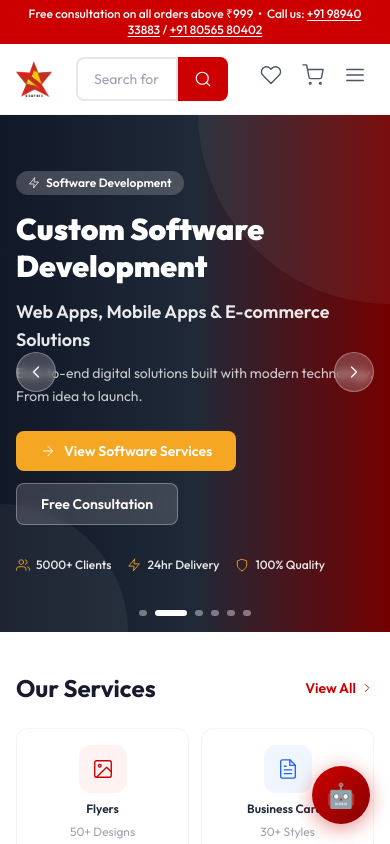
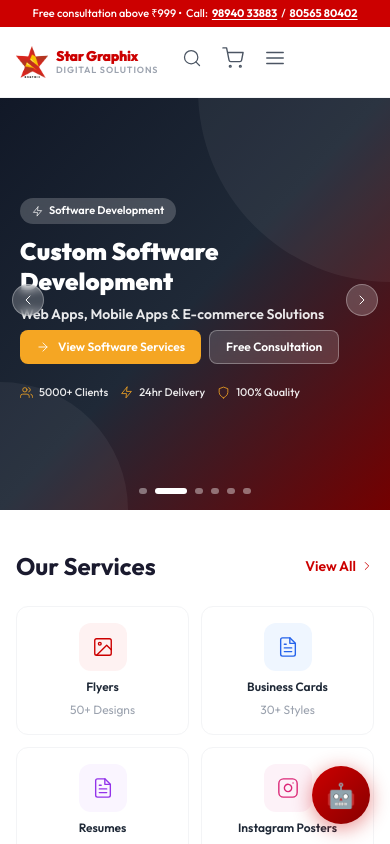
Before and after one commit to techmohan6374/stargraphix_react-app, a React (Vite) app: page / in a window 390 px wide. Shown: the top 844 px of the page. Built offline with nearby package versions, Linux system fonts and the light colour scheme.

Commit message:
design changes done

```diff
--- a/src/App.jsx
+++ b/src/App.jsx
@@ -61,7 +61,7 @@ function PublicLayout({ children }) {
   return (
     <div className="flex flex-col min-h-screen">
       <Header />
-      <div className="flex-1 mt-[112px] md:mt-[120px]">
+      <div className="flex-1 mt-[90px] sm:mt-[108px] md:mt-[120px]">
         {children}
       </div>
       <Footer />
--- a/src/components/layout/Header.jsx
+++ b/src/components/layout/Header.jsx
@@ -15,6 +15,7 @@ export default function Header() {
   const [mobileMenuOpen, setMobileMenuOpen] = useState(false);
   const [userDropdown, setUserDropdown] = useState(false);
   const [navOpen, setNavOpen] = useState(false);
+  const [mobileSearch, setMobileSearch] = useState(false);
   const [scrolled, setScrolled] = useState(false);
   const dropdownRef = useRef(null);
   const navRef = useRef(null);
@@ -62,30 +63,34 @@ export default function Header() {
   return (
     <header className={`fixed top-0 left-0 right-0 z-50 bg-white transition-shadow duration-300 ${scrolled ? 'shadow-header' : 'border-b border-gray-100'}`}>
       {/* Top announcement bar */}
-      <div className="bg-primary-600 text-white text-center text-xs font-medium py-1.5 px-4">
-        <span>
-          Free consultation on all orders above ₹999 &nbsp;•&nbsp; Call us:&nbsp;
-          <a href="tel:+919894033883" className="underline underline-offset-2 hover:text-white/80 transition-colors">+91 98940 33883</a>
-          &nbsp;/&nbsp;
-          <a href="tel:+918056580402" className="underline underline-offset-2 hover:text-white/80 transition-colors">+91 80565 80402</a>
+      <div className="bg-primary-600 text-white text-center text-[11px] font-medium py-1.5 px-4 leading-snug">
+        <span className="flex flex-wrap items-center justify-center gap-x-1">
+          <span className="hidden sm:inline">Free consultation on all orders above ₹999 •</span>
+          <span className="sm:hidden">Free consultation above ₹999 •</span>
+          <span className="flex items-center gap-1">
+            Call:
+            <a href="tel:+919894033883" className="underline underline-offset-2 font-bold whitespace-nowrap">98940 33883</a>
+            <span>/</span>
+            <a href="tel:+918056580402" className="underline underline-offset-2 font-bold whitespace-nowrap">80565 80402</a>
+          </span>
         </span>
       </div>
 
       {/* Main header */}
       <div className="container-custom py-3">
         <div className="flex items-center gap-4">
-          {/* Logo */}
-          <Link to="/" className="flex items-center gap-2.5 flex-shrink-0">
-            <img src="/logo.png" alt="Star Graphix" className="h-9 w-9 object-contain" />
-            <div className="hidden sm:flex flex-col leading-none">
-              <span className="text-base font-black text-primary-600 tracking-tight leading-none">Star Graphix</span>
-              <span className="text-[10px] font-semibold text-gray-400 tracking-widest leading-none mt-0.5">DIGITAL SOLUTIONS</span>
+          {/* Logo - always visible */}
+          <Link to="/" className="flex items-center gap-2 flex-shrink-0">
+            <img src="/logo.png" alt="Star Graphix" className="h-8 w-8 sm:h-9 sm:w-9 object-contain" />
+            <div className="flex flex-col leading-none">
+              <span className="text-sm sm:text-base font-black text-primary-600 tracking-tight leading-none">Star Graphix</span>
+              <span className="text-[9px] sm:text-[10px] font-semibold text-gray-400 tracking-widest leading-none mt-0.5">DIGITAL SOLUTIONS</span>
             </div>
           </Link>
 
-          {/* Search bar */}
-          <form onSubmit={handleSearch} className="flex-1 max-w-2xl mx-2 sm:mx-4">
-            <div className="relative flex">
+          {/* Search bar — desktop only */}
+          <form onSubmit={handleSearch} className="hidden md:flex flex-1 max-w-2xl mx-4">
+            <div className="relative flex w-full">
               <input
                 type="text"
                 value={searchQuery}
@@ -103,9 +108,17 @@ export default function Header() {
           </form>
 
           {/* Right actions */}
-          <div className="flex items-center gap-1 sm:gap-2 flex-shrink-0">
-            {/* Wishlist */}
-            <Link to={user ? '/wishlist' : '/login'} className="relative p-2 text-gray-600 hover:text-primary-600 transition-colors rounded-lg hover:bg-gray-50">
+          <div className="flex items-center gap-1 flex-shrink-0">
+            {/* Mobile search toggle */}
+            <button
+              onClick={() => setMobileSearch(!mobileSearch)}
+              className="md:hidden p-2 text-gray-600 hover:text-primary-600 transition-colors rounded-lg hover:bg-gray-50"
+            >
+              <Icon name="Search" size={20} />
+            </button>
+
+            {/* Wishlist — hidden on mobile */}
+            <Link to={user ? '/wishlist' : '/login'} className="relative p-2 text-gray-600 hover:text-primary-600 transition-colors rounded-lg hover:bg-gray-50 hidden sm:flex">
               <Icon name="Heart" size={22} />
               {wishlistCount > 0 && (
                 <span className="absolute -top-1 -right-1 bg-primary-600 text-white text-xs w-4 h-4 rounded-full flex items-center justify-center font-bold">
@@ -185,6 +198,25 @@ export default function Header() {
           </div>
         </div>
       </div>
+
+      {/* Mobile search bar — expands below header on tap */}
+      {mobileSearch && (
+        <div className="md:hidden border-t border-gray-100 bg-white px-4 py-2 animate-slide-down">
+          <form onSubmit={(e) => { handleSearch(e); setMobileSearch(false); }} className="flex gap-2">
+            <input
+              type="text"
+              value={searchQuery}
+              onChange={(e) => setSearchQuery(e.target.value)}
+              autoFocus
+              placeholder="Search flyers, cards, web apps..."
+              className="flex-1 border-2 border-gray-200 focus:border-primary-600 rounded-lg px-3 py-2 text-sm outline-none font-outfit"
+            />
+            <button type="submit" className="bg-primary-600 hover:bg-primary-700 text-white px-4 rounded-lg flex items-center transition-colors">
+              <Icon name="Search" size={16} />
+            </button>
+          </form>
+        </div>
+      )}
 
       {/* Navigation bar */}
       <nav className="hidden md:block border-t border-gray-100 bg-white">
--- a/src/pages/Home.jsx
+++ b/src/pages/Home.jsx
@@ -140,43 +140,43 @@ export default function Home() {
   return (
     <main className="font-outfit">
       {/* ===== HERO SECTION ===== */}
-      <section className={`relative bg-gradient-to-r ${slide.bg} overflow-hidden min-h-[520px] flex items-center transition-all duration-700`}>
+      <section className={`relative bg-gradient-to-br ${slide.bg} overflow-hidden min-h-[420px] sm:min-h-[500px] md:min-h-[540px] flex items-center transition-all duration-700`}>
         {/* Background pattern */}
         <div className="absolute inset-0 opacity-5">
           <div className="absolute top-0 right-0 w-96 h-96 bg-white rounded-full -translate-y-1/2 translate-x-1/2" />
           <div className="absolute bottom-0 left-0 w-64 h-64 bg-white rounded-full translate-y-1/2 -translate-x-1/2" />
         </div>
 
-        <div className="container-custom py-12 md:py-16 relative z-10">
-          <div className="grid grid-cols-1 lg:grid-cols-2 gap-8 items-center">
+        <div className="container-custom px-5 py-8 sm:py-12 md:py-16 relative z-10">
+          <div className="grid grid-cols-1 lg:grid-cols-2 gap-6 items-center">
             <div className="animate-fade-in">
-              <span className="inline-flex items-center gap-1.5 bg-white bg-opacity-20 text-white text-xs font-semibold px-3 py-1 rounded-full mb-4 backdrop-blur-sm">
-                <Icon name="Zap" size={12} /> {slide.tag}
+              <span className="inline-flex items-center gap-1.5 bg-white bg-opacity-20 text-white text-[11px] font-semibold px-3 py-1 rounded-full mb-3 backdrop-blur-sm">
+                <Icon name="Zap" size={11} /> {slide.tag}
               </span>
-              <h1 className="text-3xl sm:text-4xl md:text-5xl font-black text-white mb-3 leading-tight">
+              <h1 className="text-2xl sm:text-3xl md:text-4xl lg:text-5xl font-black text-white mb-2 leading-tight">
                 {slide.title}
               </h1>
-              <p className="text-lg text-white text-opacity-90 font-semibold mb-2">{slide.subtitle}</p>
-              <p className="text-sm text-white text-opacity-75 mb-6 max-w-lg leading-relaxed">{slide.desc}</p>
+              <p className="text-sm sm:text-base text-white/90 font-semibold mb-1.5">{slide.subtitle}</p>
+              <p className="text-xs sm:text-sm text-white/70 mb-5 max-w-lg leading-relaxed hidden sm:block">{slide.desc}</p>
 
-              <div className="flex flex-wrap gap-3">
-                <Link to={slide.ctaLink} className="btn-gold text-sm py-2.5 px-6 hover:shadow-lg">
-                  <Icon name="ArrowRight" size={16} /> {slide.cta}
+              <div className="flex flex-wrap gap-2 sm:gap-3">
+                <Link to={slide.ctaLink} className="btn-gold text-xs sm:text-sm py-2 px-4 sm:px-6 hover:shadow-lg">
+                  <Icon name="ArrowRight" size={14} /> {slide.cta}
                 </Link>
-                <Link to="/contact" className="flex items-center gap-2 bg-white bg-opacity-15 hover:bg-opacity-25 text-white font-semibold py-2.5 px-6 rounded-lg text-sm transition-all duration-200 backdrop-blur-sm border border-white border-opacity-30">
+                <Link to="/contact" className="flex items-center gap-2 bg-white/15 hover:bg-white/25 text-white font-semibold py-2 px-4 sm:px-6 rounded-lg text-xs sm:text-sm transition-all duration-200 backdrop-blur-sm border border-white/30">
                   {slide.ctaSecondary}
                 </Link>
               </div>
 
               {/* Stats row */}
-              <div className="flex flex-wrap gap-4 mt-8">
+              <div className="flex flex-wrap gap-3 sm:gap-4 mt-5 sm:mt-8">
                 {[
                   { label: '5000+ Clients', icon: 'Users' },
                   { label: '24hr Delivery', icon: 'Zap' },
                   { label: '100% Quality', icon: 'Shield' },
                 ].map((stat) => (
-                  <div key={stat.label} className="flex items-center gap-1.5 text-white text-opacity-90 text-xs font-medium">
-                    <Icon name={stat.icon} size={14} className="text-gold-400" />
+                  <div key={stat.label} className="flex items-center gap-1.5 text-white/90 text-[11px] sm:text-xs font-medium">
+                    <Icon name={stat.icon} size={13} className="text-gold-400" />
                     {stat.label}
                   </div>
                 ))}
@@ -204,20 +204,20 @@ export default function Home() {
           </div>
         </div>
 
-        {/* Prev / Next arrows */}
+        {/* Prev / Next arrows — visible only on sm+ to avoid content overlap on mobile */}
         <button
           onClick={() => goToSlide((currentSlide - 1 + heroSlides.length) % heroSlides.length)}
-          className="absolute left-4 top-1/2 -translate-y-1/2 z-20 w-10 h-10 rounded-full bg-white/20 hover:bg-white/40 backdrop-blur-sm flex items-center justify-center text-white transition-all duration-200 border border-white/30"
+          className="absolute left-3 top-1/2 -translate-y-1/2 z-20 w-8 h-8 sm:w-10 sm:h-10 rounded-full bg-white/20 hover:bg-white/40 backdrop-blur-sm flex items-center justify-center text-white transition-all duration-200 border border-white/30"
           aria-label="Previous slide"
         >
-          <Icon name="ChevronLeft" size={20} />
+          <Icon name="ChevronLeft" size={16} />
         </button>
         <button
           onClick={() => goToSlide((currentSlide + 1) % heroSlides.length)}
-          className="absolute right-4 top-1/2 -translate-y-1/2 z-20 w-10 h-10 rounded-full bg-white/20 hover:bg-white/40 backdrop-blur-sm flex items-center justify-center text-white transition-all duration-200 border border-white/30"
+          className="absolute right-3 top-1/2 -translate-y-1/2 z-20 w-8 h-8 sm:w-10 sm:h-10 rounded-full bg-white/20 hover:bg-white/40 backdrop-blur-sm flex items-center justify-center text-white transition-all duration-200 border border-white/30"
           aria-label="Next slide"
         >
-          <Icon name="ChevronRight" size={20} />
+          <Icon name="ChevronRight" size={16} />
         </button>
 
         {/* Slide indicators */}
```
